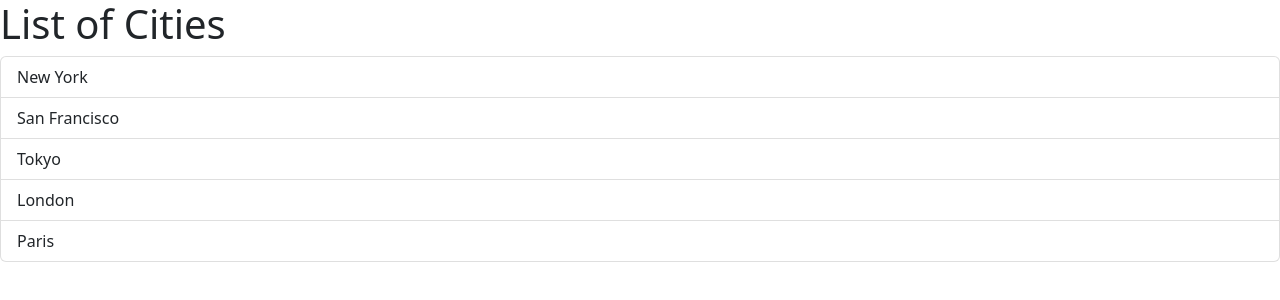
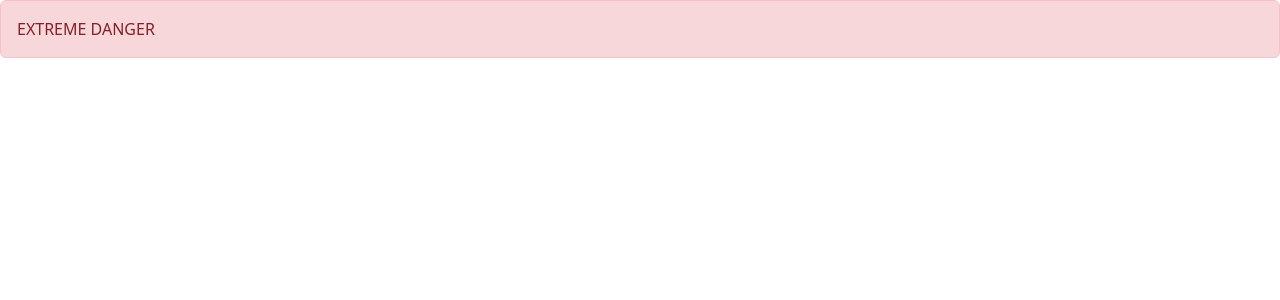
Before and after one commit to SarpUlasKaya/first-react-practice, a React (Vite) app in the folder react app/: page / in a window 1280 px wide. Shown: the top 300 px of the page. Built offline with nearby package versions, Linux system fonts and the light colour scheme.

Commit message:
Learn to pass children to a Component via Props

```diff
--- a/react app/src/App.tsx
+++ b/react app/src/App.tsx
@@ -1,5 +1,17 @@
-import ListGroup from "./components/ListGroup";
+import Alert from "./components/Alert";
+//import ListGroup from "./components/ListGroup";
 
+function App() {
+  return (
+    <div>
+      <Alert>
+        EXTREME <span>DANGER</span>
+      </Alert>
+    </div>
+  );
+}
+
+/*
 function App() {
   let cities = ["New York", "San Francisco", "Tokyo", "London", "Paris"];
   const handleSelectItem = (item: String) => {
@@ -16,5 +28,6 @@ function App() {
     </div>
   );
 }
+*/
 
 export default App;
--- /dev/null
+++ b/react app/src/components/Alert.tsx
@@ -0,0 +1,15 @@
+import { ReactNode } from "react";
+
+interface Props {
+  children: ReactNode;
+}
+
+function Alert({ children }: Props) {
+  return (
+    <div className="alert alert-danger" role="alert">
+      {children}
+    </div>
+  );
+}
+
+export default Alert;
```
